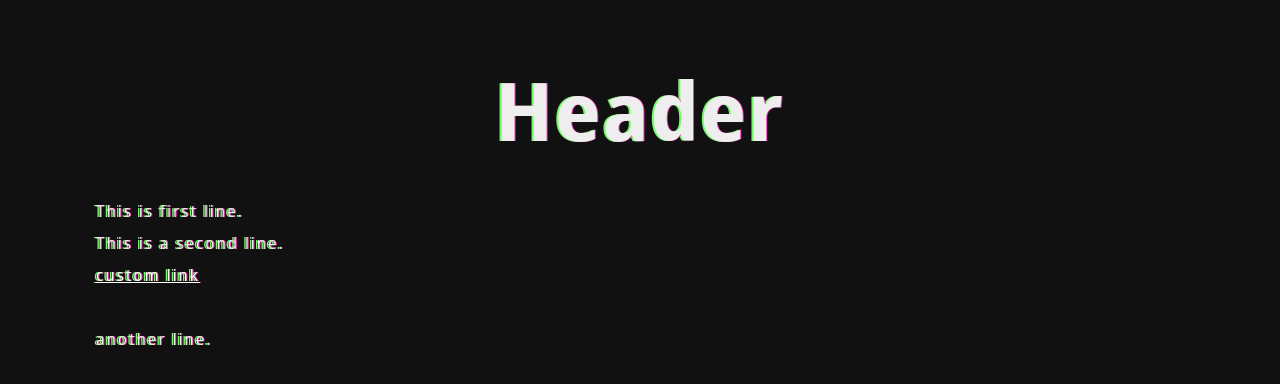
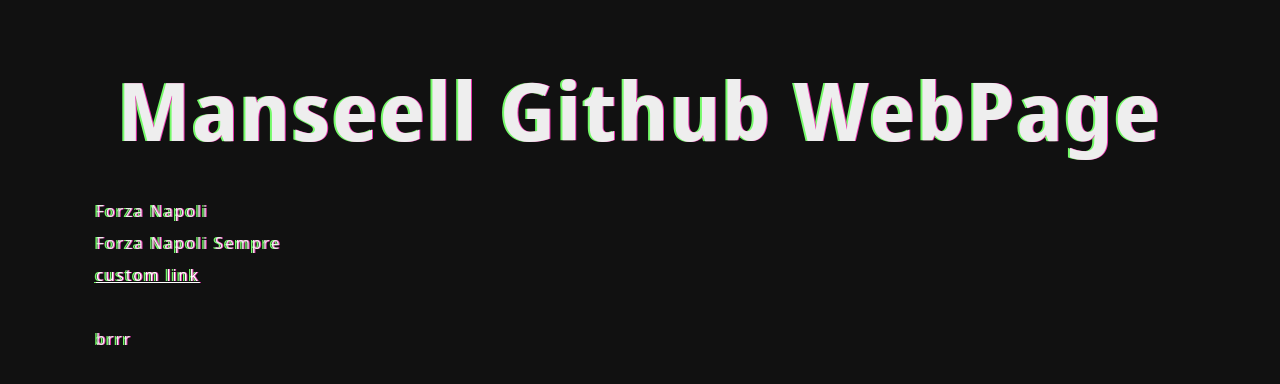
Before and after one commit to manseell/manseell.github.io, a plain HTML site: page index.html in a window 1280 px wide. Drawn offline with Linux system fonts and the light colour scheme; files that its build step writes are made by us from their sources; files whose address does not match are found by name; a web font is replaced by a local one.

Commit message:
Scritte base

```diff
--- a/index.html
+++ b/index.html
@@ -1,5 +1,5 @@
 <!DOCTYPE html>
-<html lang="it">
+<html lang="en">
     <head>
         <title>manseell</title>
         <!-- Meta -->
@@ -16,12 +16,12 @@
     <link type="text/css" rel="stylesheet" href="css/style.css"/>
 </head>
     <body>
-        <h1>Header</h1>
-        <p>This is first line.</p>
-        <p>This is a second line.</p>
+        <h1>Manseell Github WebPage</h1>
+        <p>Forza Napoli</p>
+        <p>Forza Napoli Sempre</p>
         <p><a href="https://github.com/manseell/crt-css">custom link</a></p>
         <br>
-        <p>another line.</p>
+        <p>brrr</p>
     <script type="text/javascript" src="js/script.js"></script>
 </body>
 </html>
```
